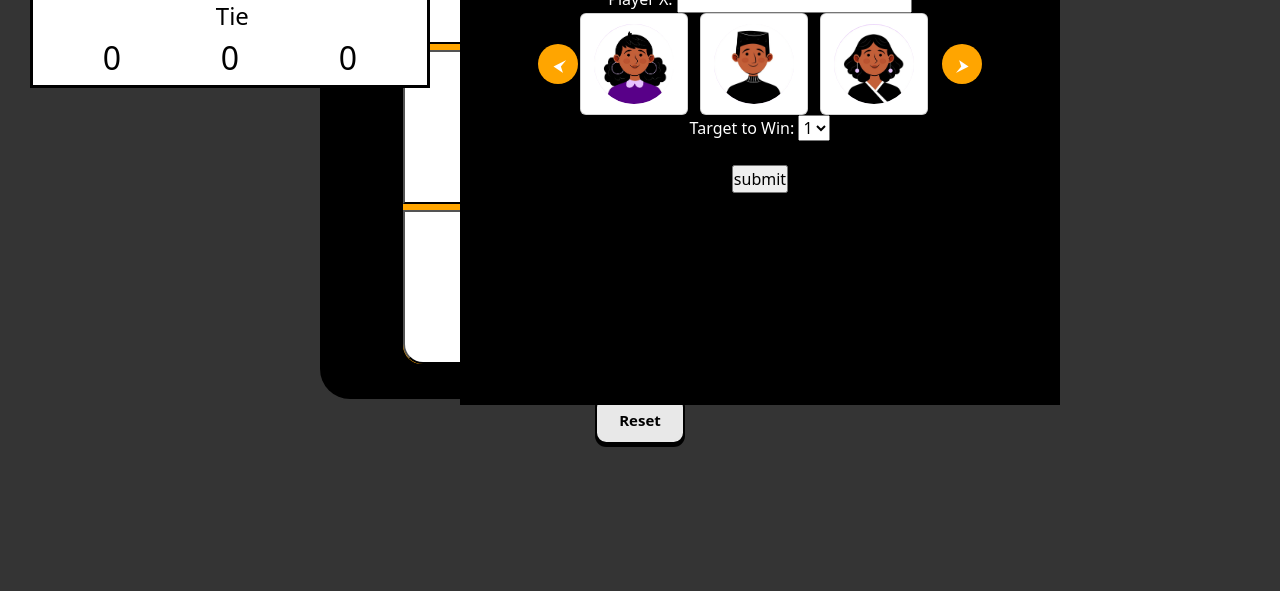
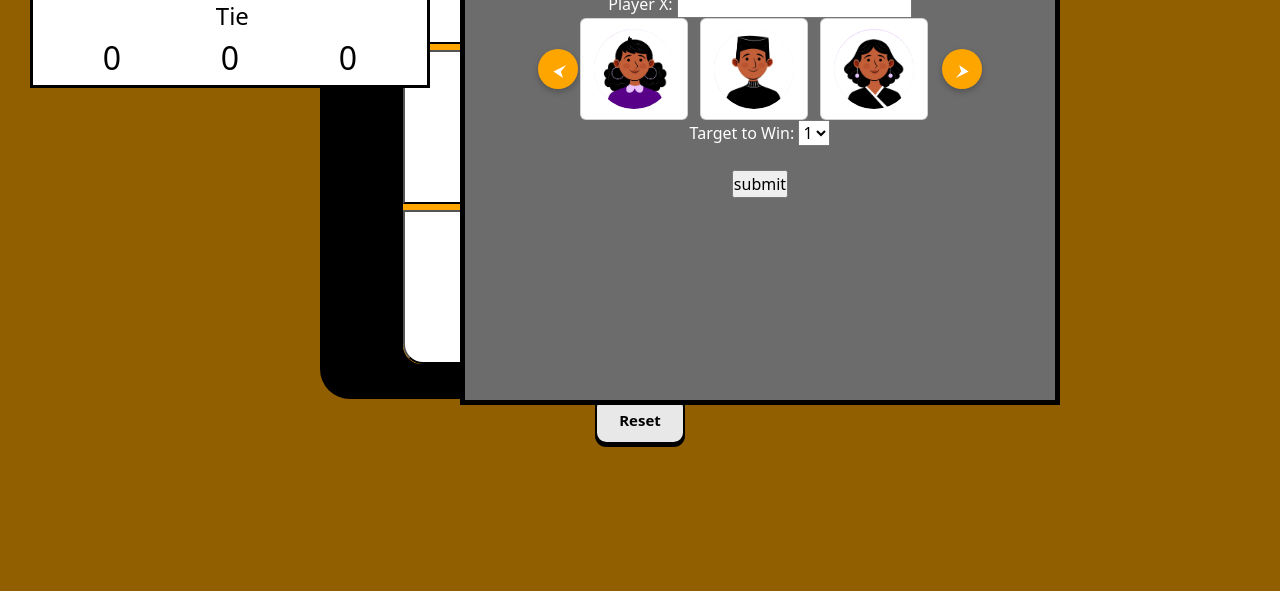
Before and after one commit to DSameer-infine8/Tic-Tac-Toe, a plain HTML site: page index.html in a window 1280 px wide. Shown: the part 209-800 px from the top of the page. Drawn offline with nearby package versions, Linux system fonts and the light colour scheme.

Commit message:
test all features

```diff
--- a/logic.js
+++ b/logic.js
@@ -1,3 +1,4 @@
+let fullBg = document.querySelector(".full");
 let boxes = document.querySelectorAll(".box");
 let resetBtn = document.querySelector(".resetBtn");
 let newgameBtn = document.querySelector(".newgameBtn");
@@ -33,6 +34,7 @@ document.querySelector('form').addEventListener('submit', function (e) {
 
     //prevent the normal submission of the form
     e.preventDefault();
+    fullBg.style.backgroundColor = "#343434"
 
     data.style.display = 'none' ;
     playerOname.innerHTML = playerO.value;
--- a/style.css
+++ b/style.css
@@ -5,7 +5,7 @@
 
   .full{
     color:white;
-    background-color: #343434;
+    background-color: #915E00;
     text-align: center;
   }
 
@@ -69,11 +69,12 @@
   }
   .data{
     position: absolute;
-    background-color: #000000;
+    background-color:#6c6c6c;
     height: 550px;
     width: 600px;
     margin-left: 460px;
     z-index: 3;
+    border: 5px solid rgb(0, 0, 0);
     }
 
   .container {
```
